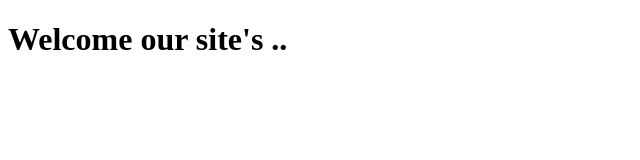
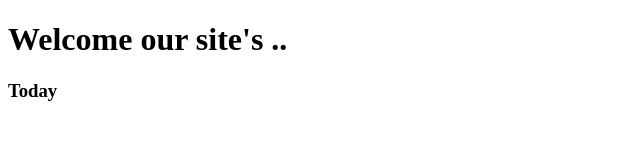
Before and after one commit to abdulrahmanabdullah/PlantPlaces, a plain HTML site: page WebContent/index.html in a window 1280 px wide. Shown: the full height of the page, 0-640 px from the left. Drawn offline with Linux system fonts and the light colour scheme.

Commit message:
add new line in index.html

```diff
--- a/WebContent/index.html
+++ b/WebContent/index.html
@@ -7,5 +7,6 @@
 </head>
 <body>
 <h1>Welcome our site's .. </h1>
+<h3>Today</h3>
 </body>
 </html>
```
